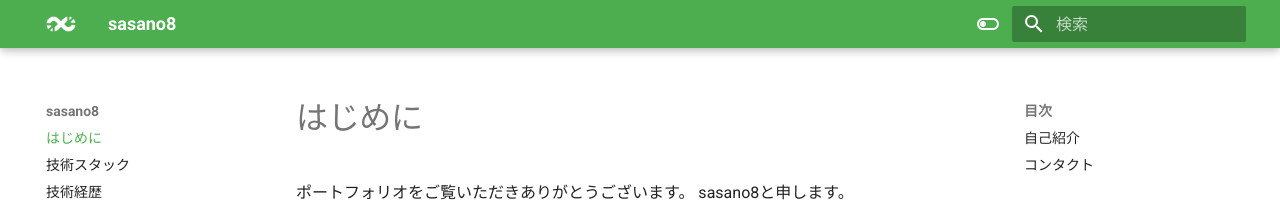
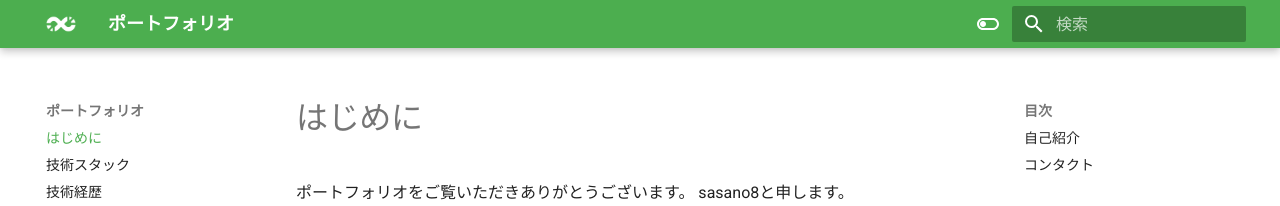
Before and after one commit to sasano8/portfolio, an MkDocs documentation site: the page built from docs/index.md, in a window 1280 px wide. Shown: the top 206 px of the page. Built offline with MkDocs 1.6.1 and Material for MkDocs 9.7.7, drawn with Linux system fonts in a browser that asks for light colours.

Commit message:
modify site_title site_url

```diff
--- a/mkdocs.yml
+++ b/mkdocs.yml
@@ -1,6 +1,6 @@
-site_name: sasano8
-site_description: sasano8's portfolio
-# site_url: https://www.python-httpx.org/
+site_name: ポートフォリオ
+# site_description: sasano8's portfolio
+site_url: https://portfolio.ys-method.com/
 
 theme:
   favicon: img/logo2.png
@@ -26,21 +26,21 @@ theme:
 plugins:
   - search
   - print-site:
-      add_to_navigation: true
+      add_print_site_banner: true
+      print_site_banner_template: "docs/print_site_banner.tpl"
       print_page_title: '印刷用ページ'
       # Table of contents
-      add_table_of_contents: true
       toc_title: '目次'
       toc_depth: 6
       # Content-related
       add_full_urls: false
       enumerate_headings: true
       enumerate_figures: true
-      add_print_site_banner: true
-      print_site_banner_template: "docs/print_site_banner.tpl"
       path_to_pdf: "" # pdfを指定でダウンロードボタン表示
+      add_to_navigation: true
       add_cover_page: true
       cover_page_template: ""
+      add_table_of_contents: true
       # exclude:
       #   - "index.md"
 
```
